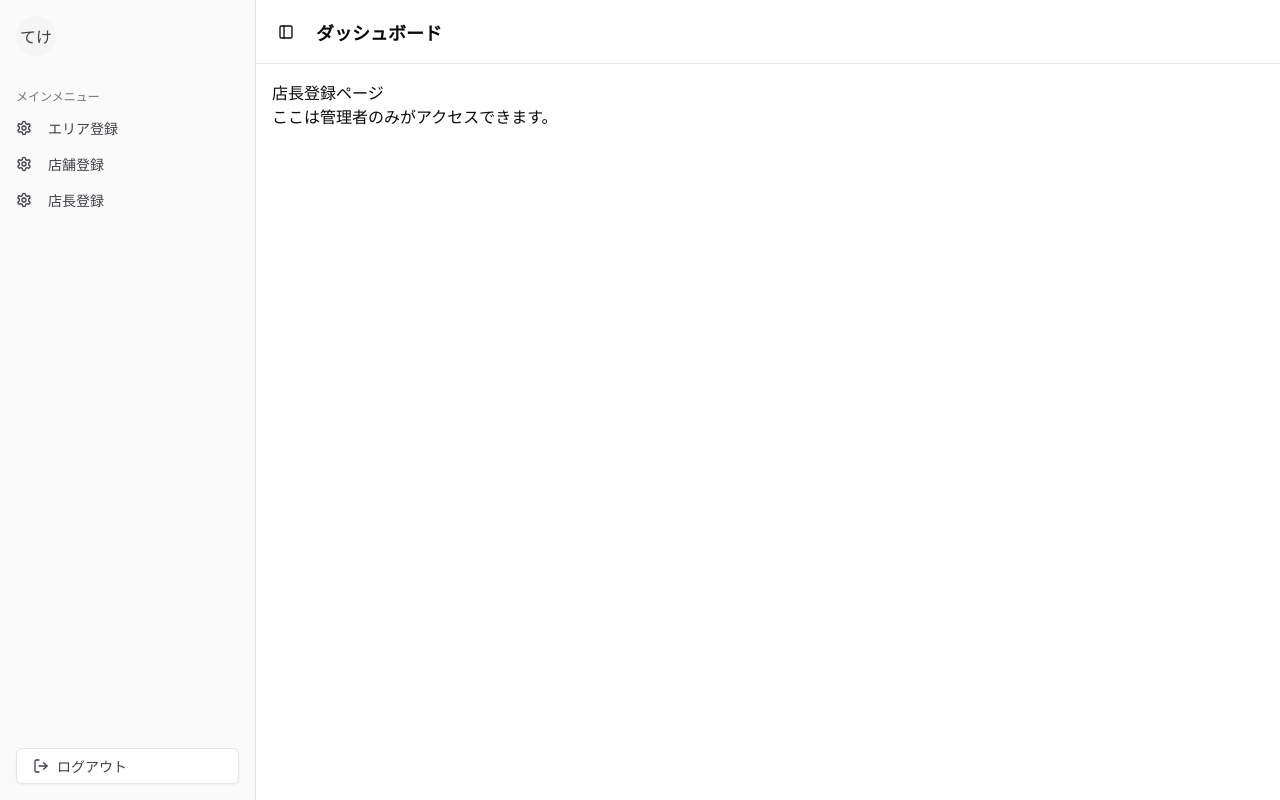
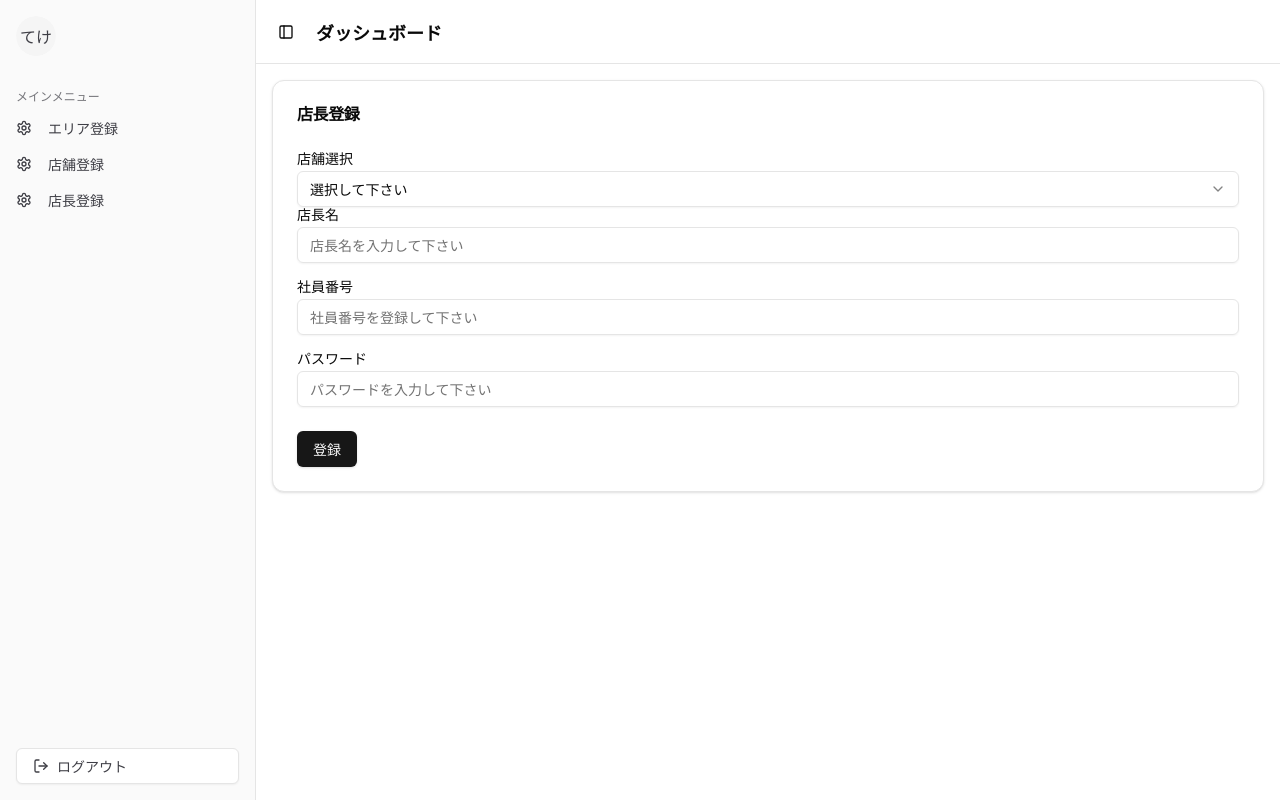
Before and after one commit to haruki1227041209/shifru, a Next.js app in the folder frontend/: page /admin/regist-manager in a window 1280 px wide. Built offline with nearby package versions, Linux system fonts and the light colour scheme; no server answers.

Commit message:
店長登録UI完成

```diff
--- a/frontend/src/app/admin/regist-manager/page.jsx
+++ b/frontend/src/app/admin/regist-manager/page.jsx
@@ -1,16 +1,12 @@
 "use client";
 
+import RegisterStaff from "@/components/register/RegisterStaff";
 import useAuthorization from "@/hooks/useAuthorization";
 
 const AdminRegistManagerPage = () => {
   useAuthorization("admin");
 
-  return (
-    <div>
-      <h1>店長登録ページ</h1>
-      <p>ここは管理者のみがアクセスできます。</p>
-    </div>
-  );
+  return <RegisterStaff title={"店長"} />;
 };
 
 export default AdminRegistManagerPage;
--- /dev/null
+++ b/frontend/src/components/register/RegisterStaff.jsx
@@ -0,0 +1,70 @@
+import * as React from "react";
+
+import { Button } from "@/components/ui/button";
+import {
+  Card,
+  CardContent,
+  CardDescription,
+  CardFooter,
+  CardHeader,
+  CardTitle,
+} from "@/components/ui/card";
+import { Input } from "@/components/ui/input";
+import { Label } from "@/components/ui/label";
+import {
+  Select,
+  SelectContent,
+  SelectItem,
+  SelectTrigger,
+  SelectValue,
+} from "@/components/ui/select";
+
+const RegisterStaff = ({ title }) => {
+  return (
+    <Card>
+      <CardHeader>
+        <CardTitle>{title}登録</CardTitle>
+        <CardDescription></CardDescription>
+      </CardHeader>
+      <CardContent>
+        <form>
+          {title === "スタッフ" && <></>}
+          <div className="flex flex-col space-y-1.5">
+            <Label htmlFor="framework">店舗選択</Label>
+            <Select>
+              <SelectTrigger id="framework">
+                <SelectValue placeholder="選択して下さい" />
+              </SelectTrigger>
+              <SelectContent position="popper">
+                <SelectItem value="next">茅場町</SelectItem>
+                <SelectItem value="sveltekit">八丁堀</SelectItem>
+              </SelectContent>
+            </Select>
+          </div>
+          <div className="grid w-full items-center gap-4">
+            <div className="flex flex-col space-y-1.5">
+              <Label htmlFor="name">{title}名</Label>
+              <Input id="name" placeholder={`${title}名を入力して下さい`} />
+            </div>
+            <div className="flex flex-col space-y-1.5">
+              <Label htmlFor="employeeNumber">社員番号</Label>
+              <Input
+                id="employeeNumber"
+                placeholder="社員番号を登録して下さい"
+              />
+            </div>
+            <div className="flex flex-col space-y-1.5">
+              <Label htmlFor="password">パスワード</Label>
+              <Input id="password" placeholder="パスワードを入力して下さい" />
+            </div>
+          </div>
+        </form>
+      </CardContent>
+      <CardFooter className="flex justify-between">
+        <Button>登録</Button>
+      </CardFooter>
+    </Card>
+  );
+};
+
+export default RegisterStaff;
```
